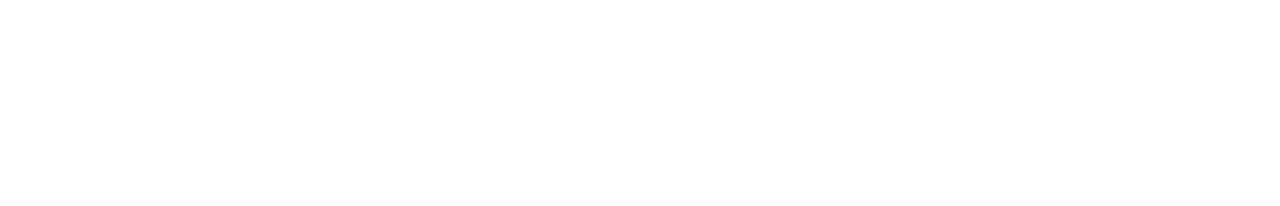
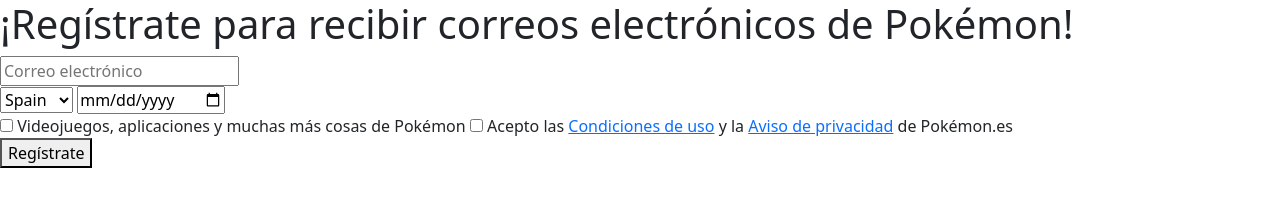
Before and after one commit to tomaslago33/ProyectoPokemon, a plain HTML site: page index.html in a window 1280 px wide. Drawn offline with nearby package versions, Linux system fonts and the light colour scheme.

Commit message:
Estructura basica

```diff
--- a/index.html
+++ b/index.html
@@ -9,7 +9,34 @@
 </head>
 <body>
     <footer>
+      <main class="contenido-registro">
+    <h1>¡Regístrate para recibir correos electrónicos de Pokémon!</h1>
+    <form class="registro-correo">
+      <input type="email" placeholder="Correo electrónico" required>
 
+      <div class="idioma">
+        <select>
+          <option value="spain">Spain</option>
+          <option value="Inglish">Inglish</option>
+        </select>
+        <input type="date" required>
+      </div>
+
+      <div class="seleccion">
+        <label>
+          <input type="checkbox">
+          Videojuegos, aplicaciones y muchas más cosas de Pokémon
+        </label>
+        <label>
+          <input type="checkbox">
+          Acepto las <a href="#">Condiciones de uso</a> y la
+          <a href="#">Aviso de privacidad</a> de Pokémon.es
+        </label>
+      </div>
+
+      <button type="subir">Regístrate</button>
+        </form>
+    </main>
     </footer>
     <script src="https://cdn.jsdelivr.net/npm/bootstrap@5.3.6/dist/js/bootstrap.bundle.min.js" integrity="sha384-j1CDi7MgGQ12Z7Qab0qlWQ/Qqz24Gc6BM0thvEMVjHnfYGF0rmFCozFSxQBxwHKO" crossorigin="anonymous"></script>
 </body>
```
